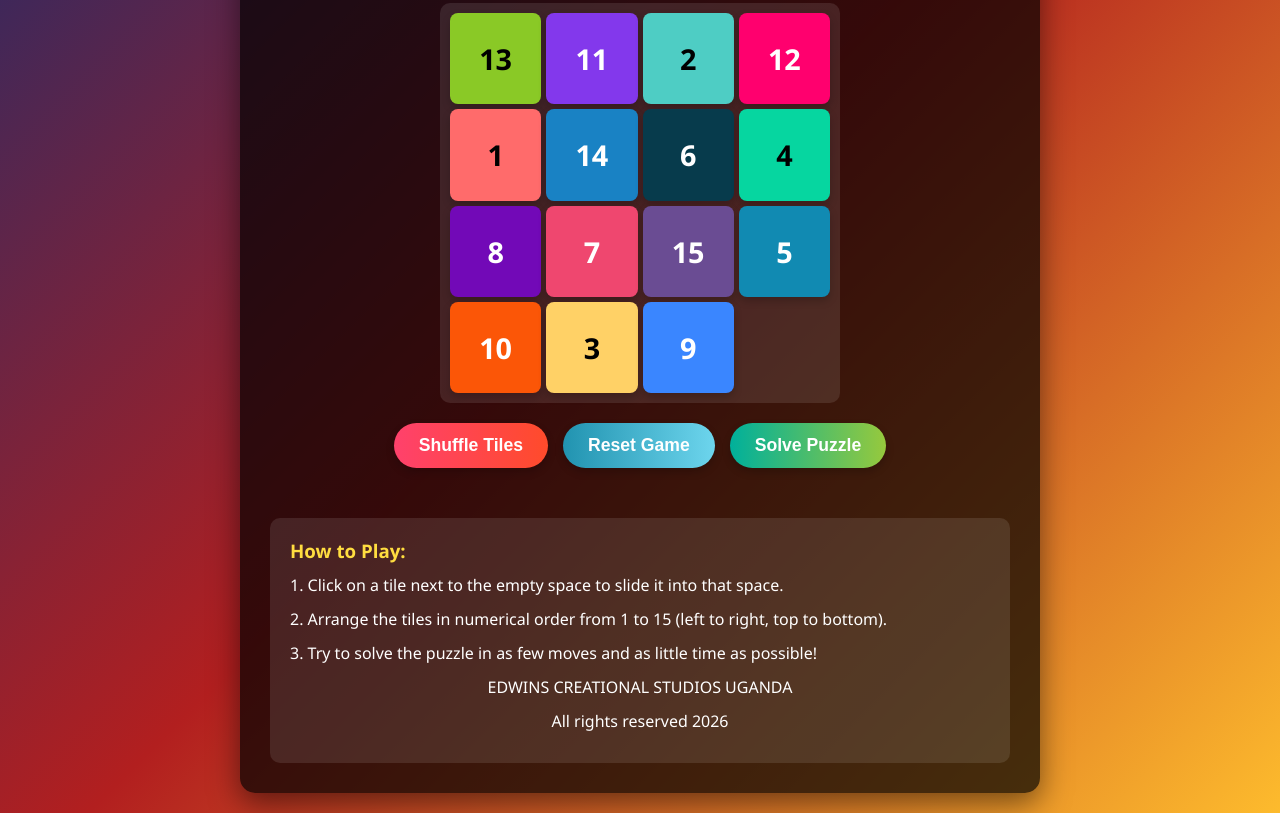
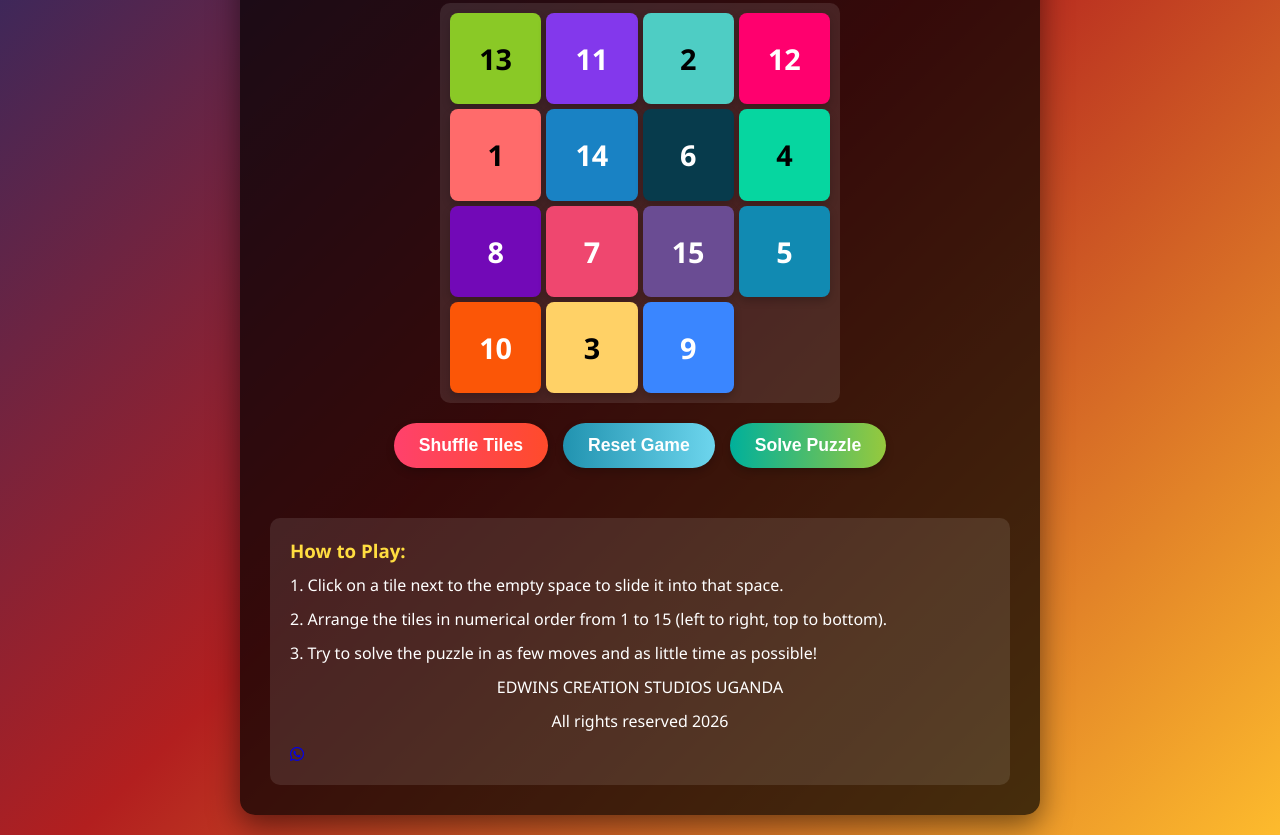
Before and after one commit to bwogiedwin/simple-puzzle-game, a plain HTML site: page index.html in a window 1280 px wide. Shown: the part 292-1127 px from the top of the page. Before the commit the page ends 1105 px from the top, so only its background shows below. Drawn offline with Linux system fonts and the light colour scheme.

Commit message:
Integrate Font Awesome and update footer
Added Font Awesome for icons and updated footer text.

```diff
--- a/index.html
+++ b/index.html
@@ -4,6 +4,7 @@
     <meta charset="UTF-8">
     <meta name="viewport" content="width=device-width, initial-scale=1.0">
     <title>Color Tile Puzzle</title>
+    <link rel="stylesheet" href="https://cdnjs.cloudflare.com/ajax/libs/font-awesome/6.4.0/css/all.min.css">
     <style>
         * {
             box-sizing: border-box;
@@ -277,8 +278,11 @@
             <p>1. Click on a tile next to the empty space to slide it into that space.</p>
             <p>2. Arrange the tiles in numerical order from 1 to 15 (left to right, top to bottom).</p>
             <p>3. Try to solve the puzzle in as few moves and as little time as possible!</p>
-            <p style="text-align: center"> EDWINS CREATIONAL STUDIOS UGANDA</p>
+            <p style="text-align: center"> EDWINS CREATION STUDIOS UGANDA</p>
             <p style="text-align: center"> All rights reserved 2026</p>
+            <a href="http://wa.me/256701286954" target="_blank">
+            <i class=" fab fa-whatsapp"></i>
+            </a>
         </div>
     </div>
 
```
